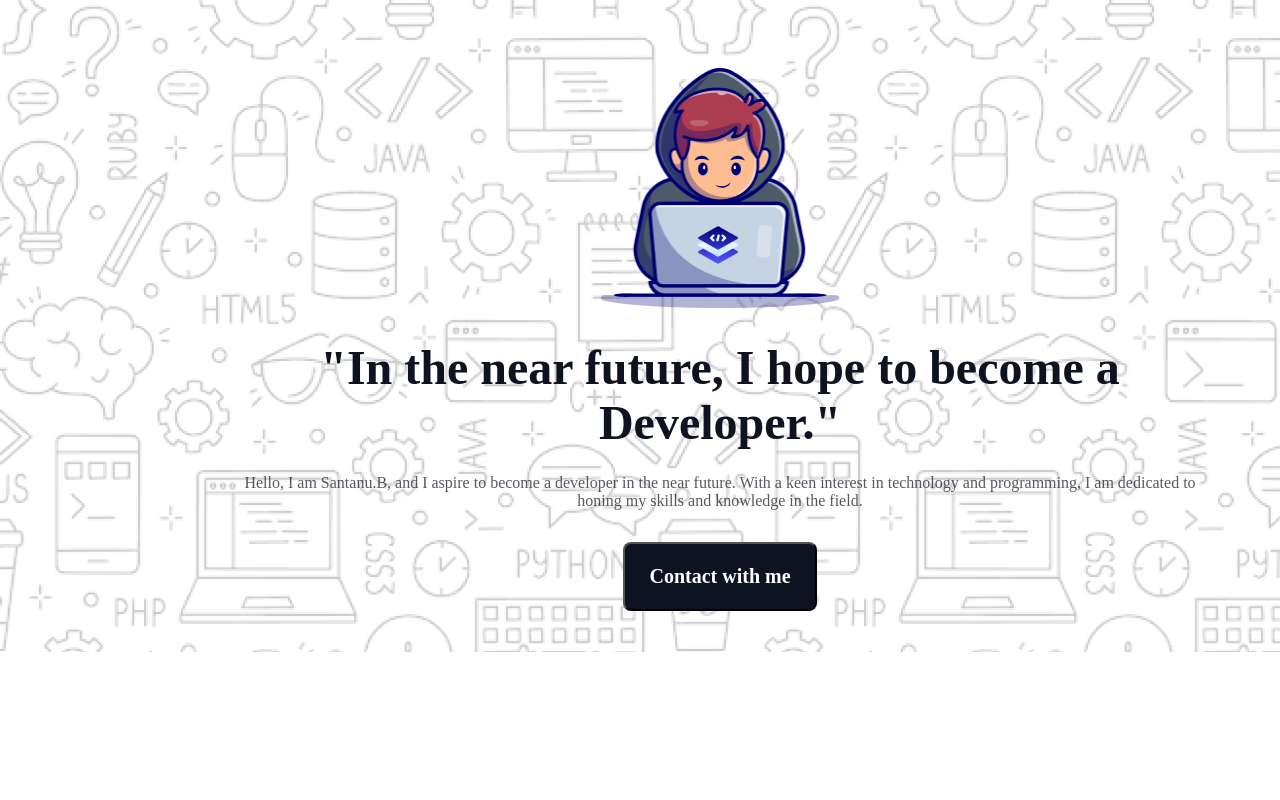
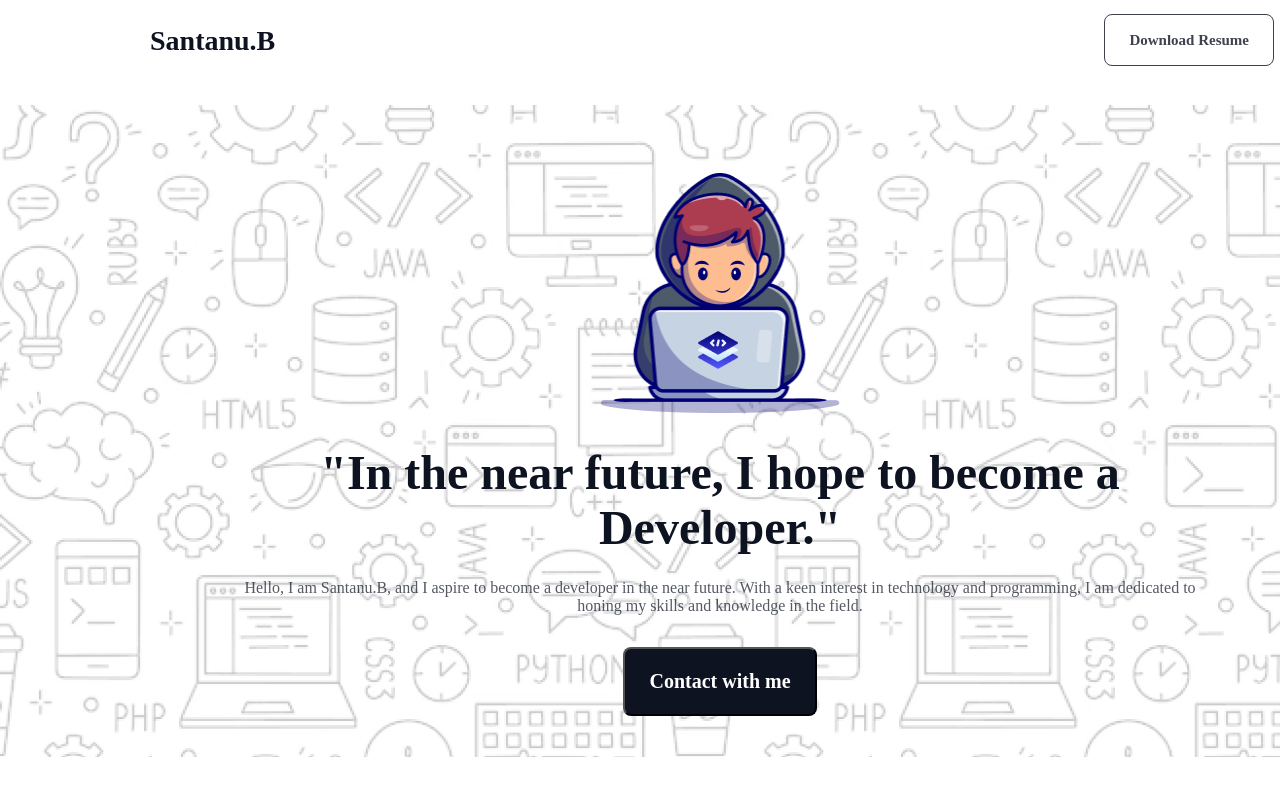
Before and after one commit to SantanuBanik-Phy/Assignment01-Batch10, a plain HTML site: page index.html in a window 1280 px wide. Shown: the top 800 px of the page. Drawn offline with Linux system fonts and the light colour scheme; a web font is replaced by a local one.

Commit message:
header section nav bar addded

```diff
--- a/index.html
+++ b/index.html
@@ -8,8 +8,13 @@
 
 </head>
 <body id="font">
-    <header>
-
+    <header class="header-section">
+        <nav>
+            <h3 class="nav-title">Santanu.B</h3>
+           <ul>
+               <li><a href="https://drive.google.com/file/d/1qsdy2-cQR_k86hCSdSmzqInmcb2JImVn/view?usp=sharing" target="_blank"class="primary-btn">Download Resume</a></li>
+           </ul>
+          </nav>
     </header>
     <main>
         <!-- first- developer-section -->
--- a/style.css
+++ b/style.css
@@ -10,6 +10,55 @@
     width: 1440px;
 
 }
+/* header navbar style */
+.header-section{
+    width: 1440px;
+    height: 80px;
+}
+nav{
+    display: flex;
+    justify-content: center;
+    align-items:center;
+    justify-content: space-between;
+    margin: 25px 150px;
+}
+.nav-title{
+    color: rgb(13, 19, 33);
+font-family: Azeret Mono;
+font-size: 28px;
+font-weight: 800;
+}
+nav ul li{
+    list-style: none;
+    margin-right: 16px;
+  }
+  nav ul li a{
+      text-decoration: none;
+      font-size: 20px;
+
+  }
+  nav ul{
+    display: flex;
+    justify-content: center;
+    align-items: center;
+}
+.primary-btn{
+    box-sizing: border-box;
+    border: 1px solid rgb(13, 19, 33);
+    border-radius: 8px;
+    opacity: 0.8;
+    color: rgb(13, 19, 33);
+font-family: Azeret Mono;
+font-size: 15px;
+font-weight: 600;
+text-align: center;
+padding: 17px 24px 17px 24px;
+width: 228px;
+height: 58px;
+
+}
+
+/* end of header navbar style */
 
 /* start style of first section */
 #first-developer-container{
```
